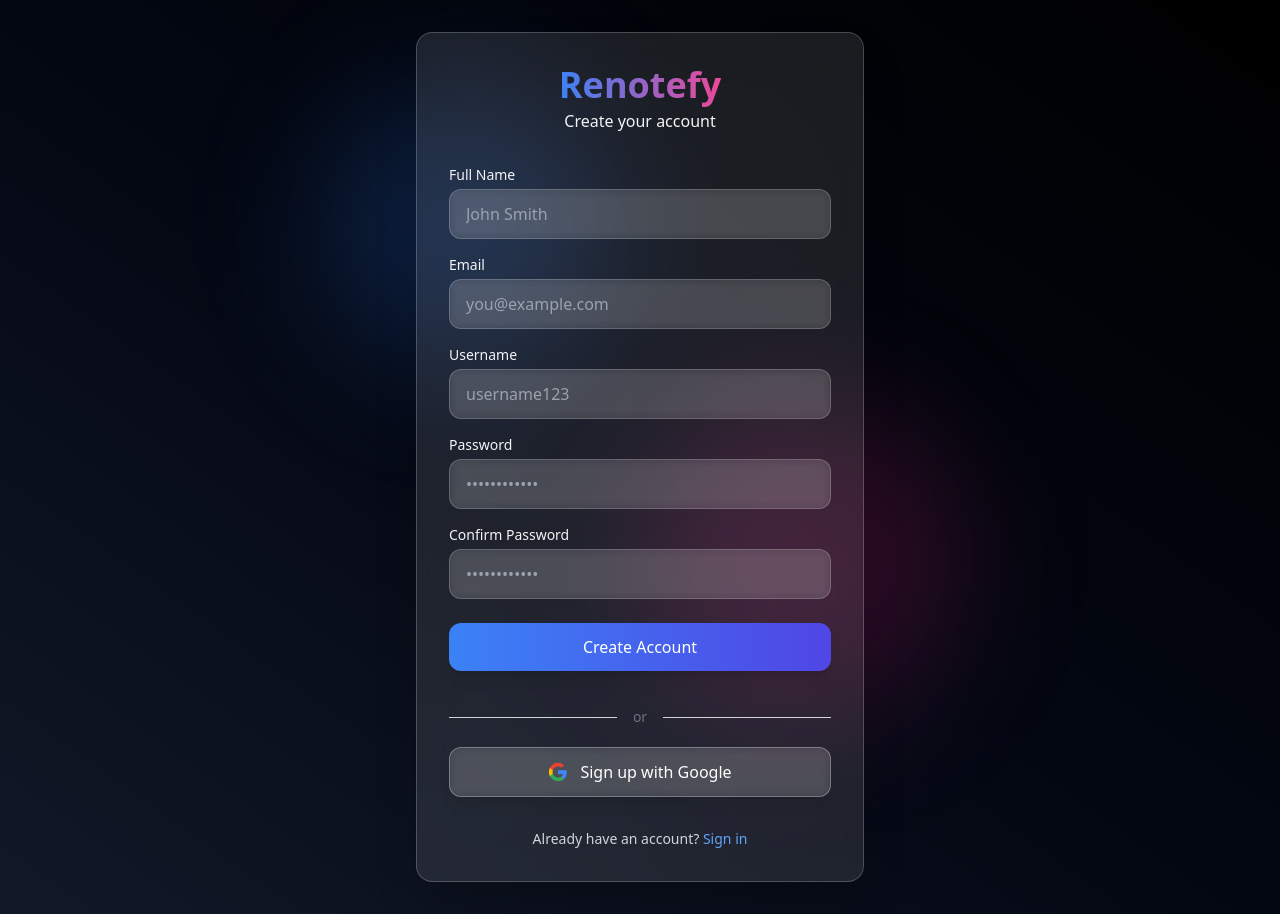
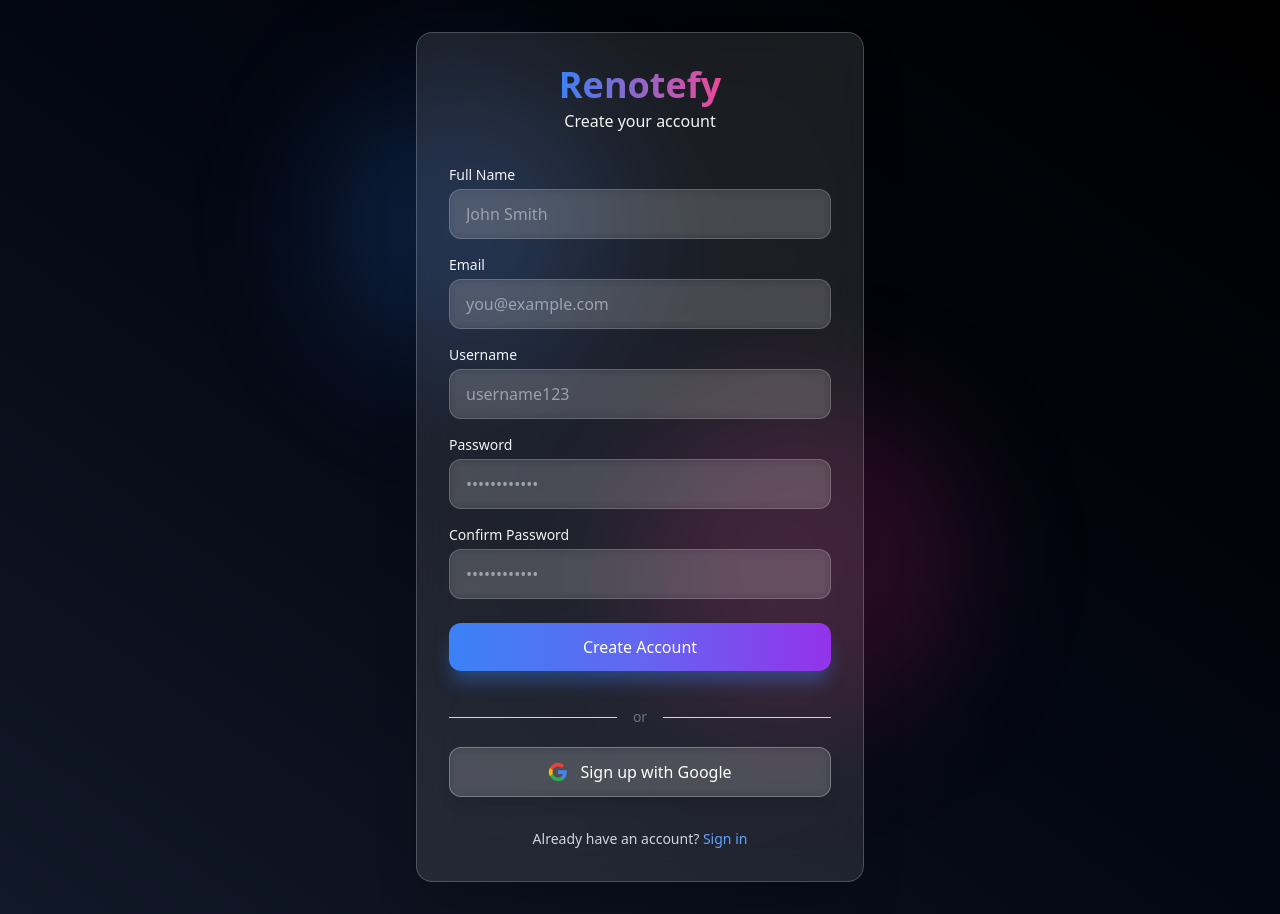
Before and after one commit to gabrielm888/renotefy.proj.web, a React (Vite) app: page /register in a window 1280 px wide. Built offline with nearby package versions, Linux system fonts and the light colour scheme; no server answers; the database is empty; a web font is replaced by a local one.

Commit message:
Enhance all buttons with consistent glowing animations and interactive effects

```diff
--- a/src/pages/Landing.jsx
+++ b/src/pages/Landing.jsx
@@ -325,10 +325,25 @@
               <div className="ml-10 flex items-center space-x-4">
                 <Link to="/register">
                   <motion.span
-                    className="text-sm text-gray-300 hover:text-white cursor-pointer px-3 py-1.5 relative overflow-hidden group"
-                    whileHover={{ color: '#ffffff', scale: 1.05, textShadow: '0 0 5px rgba(255,255,255,0.5)' }}
-                    whileTap={{ scale: 0.98 }}
-                    transition={{ type: "spring", stiffness: 600, damping: 15 }}
+                    className="text-sm text-gray-300 hover:text-white cursor-pointer px-5 py-1.5 relative overflow-hidden group"
+                    initial={{}}
+                    animate={{
+                      textShadow: ['0 0 0px rgba(255,255,255,0)', '0 0 2px rgba(255,255,255,0.2)', '0 0 0px rgba(255,255,255,0)'],
+                      transition: {
+                        textShadow: {
+                          repeat: Infinity,
+                          duration: 2,
+                          ease: "easeInOut"
+                        }
+                      }
+                    }}
+                    whileHover={{
+                      color: '#ffffff',
+                      scale: 1.05,
+                      textShadow: '0 0 8px rgba(59, 130, 246, 0.5)'
+                    }}
+                    whileTap={{ scale: 0.95 }}
+                    transition={{ type: "spring", stiffness: 600, damping: 10 }}
                   >
                     <motion.span
                       className="absolute bottom-0 left-0 w-0 h-0.5 bg-gradient-to-r from-blue-400 to-pink-400 group-hover:w-full"
@@ -339,22 +354,40 @@
                 </Link>
                 <Link to="/login">
                   <motion.span
-                    className="text-sm bg-white/10 backdrop-blur-sm px-4 py-2 rounded-full border border-white/5 relative"
+                    className="text-sm bg-white/10 backdrop-blur-sm px-5 py-2 rounded-full border border-white/5 relative overflow-hidden"
+                    initial={{}}
+                    animate={{
+                      boxShadow: ['0 0 0px rgba(59, 130, 246, 0)', '0 0 8px rgba(59, 130, 246, 0.2)', '0 0 0px rgba(59, 130, 246, 0)'],
+                      transition: {
+                        boxShadow: {
+                          repeat: Infinity,
+                          duration: 2.5,
+                          ease: "easeInOut"
+                        }
+                      }
+                    }}
                     whileHover={{
                       scale: 1.05,
                       backgroundColor: "rgba(255,255,255,0.15)",
-                      borderColor: "rgba(255,255,255,0.3)",
-                      boxShadow: "0 0 15px rgba(79, 209, 197, 0.3)"
+                      borderColor: "rgba(255,255,255,0.4)",
+                      boxShadow: "0 0 15px rgba(59, 130, 246, 0.4)"
                     }}
-                    whileTap={{ scale: 0.98 }}
-                    transition={{ type: "spring", stiffness: 600, damping: 15 }}
+                    whileTap={{ scale: 0.95 }}
+                    transition={{ type: "spring", stiffness: 600, damping: 10 }}
                   >
-                    <motion.span
-                      initial={{ opacity: 0.8 }}
-                      whileHover={{ opacity: 1 }}
-                    >
-                      Login
-                    </motion.span>
+                    <motion.div
+                      className="absolute inset-0 bg-gradient-to-r from-transparent via-white/10 to-transparent"
+                      animate={{
+                        x: ["-100%", "100%"],
+                        transition: {
+                          duration: 2,
+                          ease: "easeInOut",
+                          repeat: Infinity,
+                          repeatDelay: 1
+                        }
+                      }}
+                    />
+                    <span className="relative z-10">Login</span>
                   </motion.span>
                 </Link>
               </div>
@@ -555,11 +588,50 @@
             <div className="mt-10">
               <Link to="/register">
                 <motion.button
-                  className="px-8 py-3 rounded-full bg-gradient-to-r from-blue-500 to-indigo-600 text-white font-medium text-lg"
-                  whileHover={{ scale: 1.03 }}
-                  whileTap={{ scale: 0.98 }}
+                  className="px-8 py-3 rounded-full bg-gradient-to-r from-blue-500 to-indigo-600 text-white font-medium text-lg shadow-lg shadow-blue-500/20 relative overflow-hidden"
+                  initial={{scale: 1}}
+                  animate={{
+                    boxShadow: ["0 10px 15px -3px rgba(59, 130, 246, 0.3)", "0 15px 20px -3px rgba(59, 130, 246, 0.4)", "0 10px 15px -3px rgba(59, 130, 246, 0.3)"],
+                    transition: {
+                      boxShadow: {
+                        repeat: Infinity,
+                        duration: 1.5,
+                        ease: "easeInOut",
+                        repeatType: "reverse"
+                      }
+                    }
+                  }}
+                  whileHover={{
+                    scale: 1.05,
+                    boxShadow: "0 20px 30px -5px rgba(59, 130, 246, 0.55)",
+                    transition: {
+                      duration: 0.2,
+                      ease: "easeOut"
+                    }
+                  }}
+                  whileTap={{
+                    scale: 0.97,
+                    boxShadow: "0 5px 15px -5px rgba(59, 130, 246, 0.4)"
+                  }}
+                  transition={{
+                    type: "spring",
+                    stiffness: 500,
+                    damping: 12
+                  }}
                 >
-                  Get Started Now
+                  <motion.div
+                    className="absolute inset-0 bg-gradient-to-r from-blue-500/0 via-white/20 to-blue-500/0"
+                    animate={{
+                      x: ["-100%", "100%"],
+                      transition: {
+                        duration: 1.5,
+                        ease: "easeInOut",
+                        repeat: Infinity,
+                        repeatDelay: 0.5
+                      }
+                    }}
+                  />
+                  <span className="relative z-10">Get Started Now</span>
                 </motion.button>
               </Link>
             </div>
--- a/src/pages/Register.jsx
+++ b/src/pages/Register.jsx
@@ -196,10 +196,49 @@
           <motion.button
             type="submit"
             disabled={loading}
-            className="w-full py-3 px-4 bg-gradient-to-r from-blue-500 to-indigo-600 text-white rounded-xl font-medium shadow-lg hover:shadow-blue-500/25 transition-all focus:outline-none focus:ring-2 focus:ring-blue-500 focus:ring-opacity-50 mb-4 relative overflow-hidden"
-            whileHover={{ scale: 1.02 }}
-            whileTap={{ scale: 0.98 }}
+            className="w-full py-3 px-4 bg-gradient-to-r from-blue-500 via-indigo-500 to-purple-600 text-white rounded-xl font-medium shadow-lg shadow-blue-500/20 transition-all focus:outline-none focus:ring-2 focus:ring-blue-500 focus:ring-opacity-50 mb-4 relative overflow-hidden"
+            initial={{scale: 1}}
+            animate={{
+              boxShadow: ["0 10px 15px -3px rgba(59, 130, 246, 0.3)", "0 15px 20px -3px rgba(59, 130, 246, 0.4)", "0 10px 15px -3px rgba(59, 130, 246, 0.3)"],
+              transition: {
+                boxShadow: {
+                  repeat: Infinity,
+                  duration: 1.5,
+                  ease: "easeInOut",
+                  repeatType: "reverse"
+                }
+              }
+            }}
+            whileHover={{
+              scale: 1.03,
+              boxShadow: "0 15px 25px -5px rgba(59, 130, 246, 0.55)",
+              transition: {
+                duration: 0.2,
+                ease: "easeOut"
+              }
+            }}
+            whileTap={{
+              scale: 0.97,
+              boxShadow: "0 5px 15px -5px rgba(59, 130, 246, 0.4)"
+            }}
+            transition={{
+              type: "spring",
+              stiffness: 500,
+              damping: 12
+            }}
           >
+            <motion.div
+              className="absolute inset-0 bg-gradient-to-r from-blue-500/0 via-white/20 to-blue-500/0"
+              animate={{
+                x: ["-100%", "100%"],
+                transition: {
+                  duration: 1.5,
+                  ease: "easeInOut",
+                  repeat: Infinity,
+                  repeatDelay: 0.5
+                }
+              }}
+            />
             {loading ? (
               <>
                 <span className="opacity-0">Create Account</span>
```
